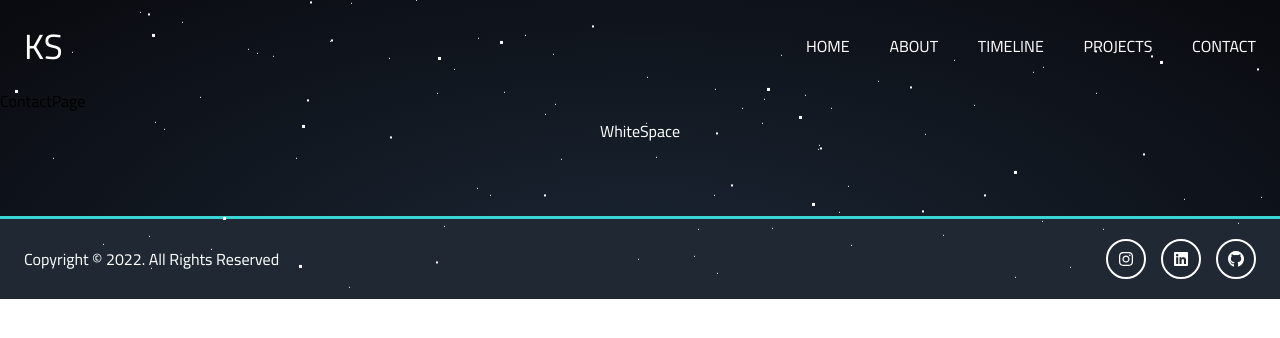
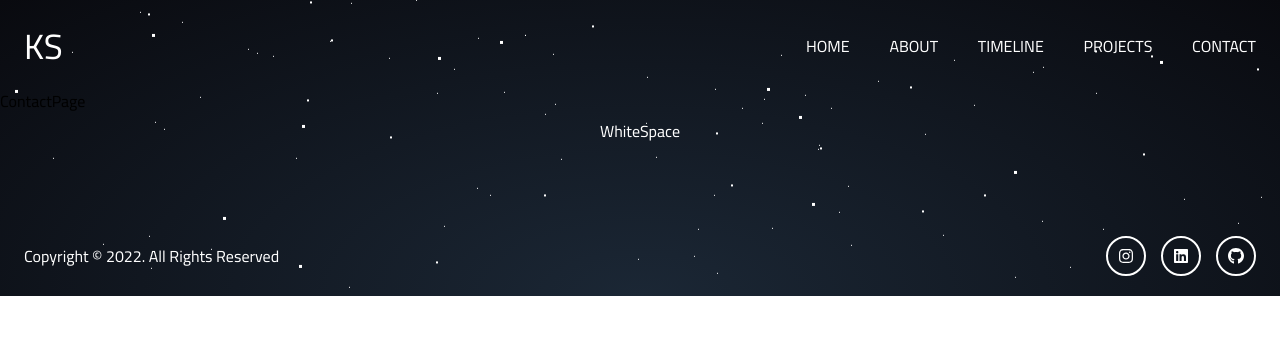
Before and after one commit to kevinsvanback/portfolio-website, a React (Create React App) app: page /contact in a window 1280 px wide. Shown: the top 338 px of the page. Built offline with nearby package versions, Linux system fonts and the light colour scheme.

Commit message:
transparent footer

```diff
--- a/src/components/Footer.module.css
+++ b/src/components/Footer.module.css
@@ -1,8 +1,8 @@
 .footer {
-  background-color: #1f2833;
+  /* background-color: #1f2833; */
   color: #fff;
   height: 80px;
-  border-top: 3px solid #39D4D5;
+  /* border-top: 3px solid #39D4D5; */
 }
 
 .container {
```
